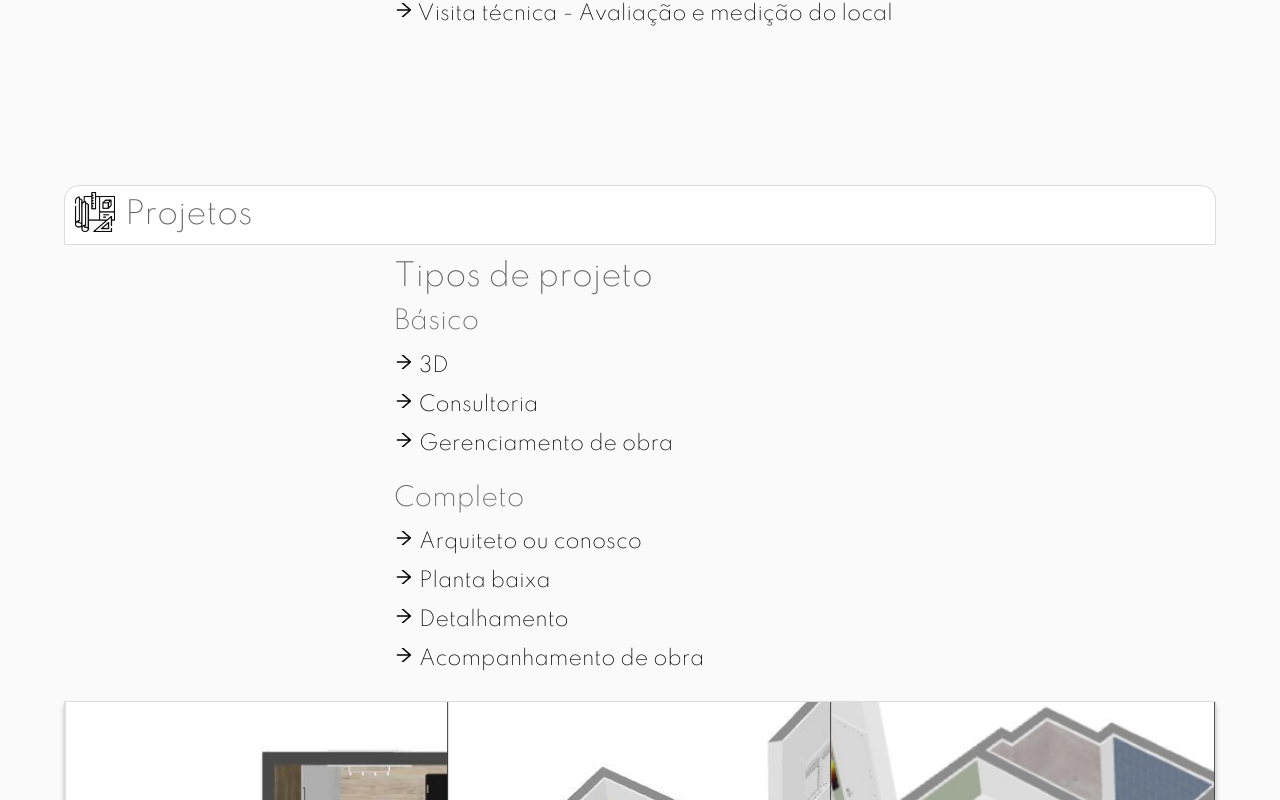
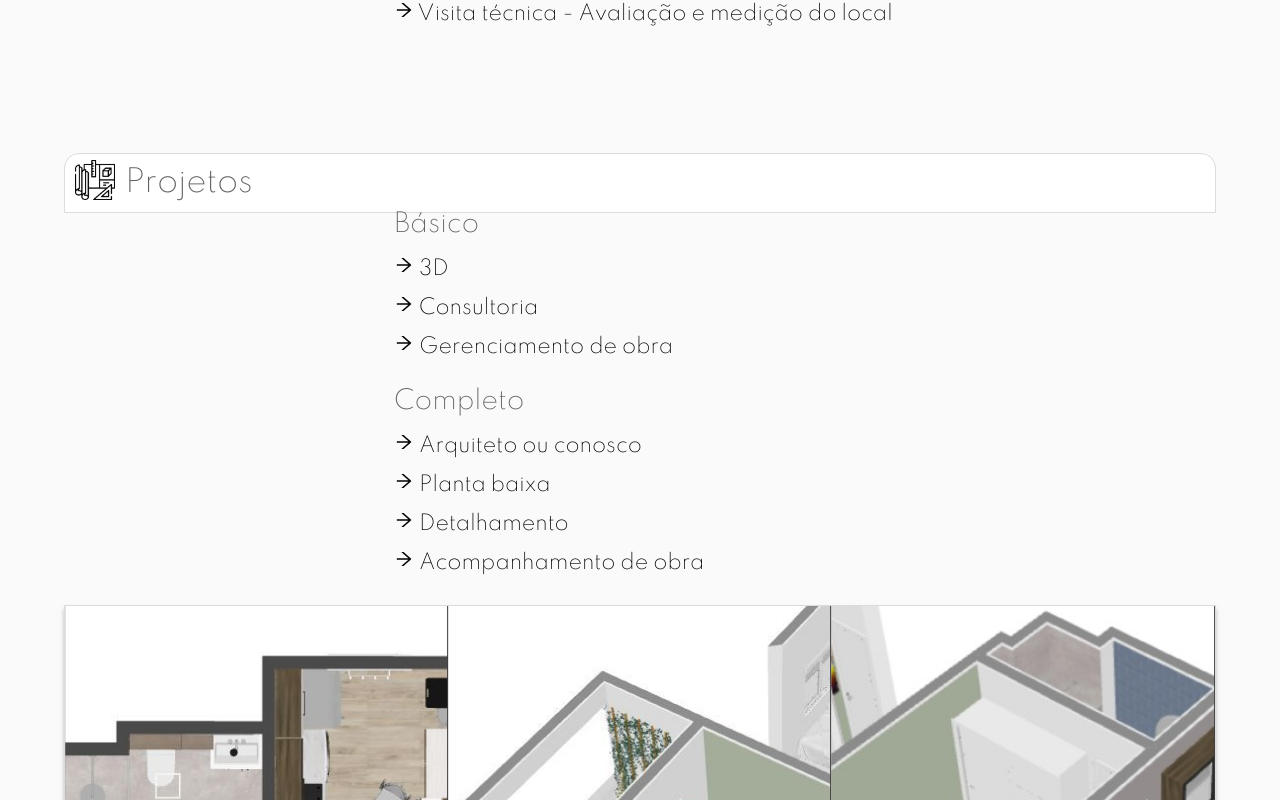
Before and after one commit to bruch0/BelasNaObra, a React (Create React App) app: page / in a window 1280 px wide. Shown: the part 1560-2360 px from the top of the page. Built offline with nearby package versions, Linux system fonts and the light colour scheme; grey boxes are pictures that could not be loaded.

Commit message:
requested changes

```diff
--- a/src/Components/Pages/Home/Contact.jsx
+++ b/src/Components/Pages/Home/Contact.jsx
@@ -121,7 +121,7 @@ const Contacts = styled.div`
 `
 
 const Social = styled.p`
-	margin: 50px 0px 50px 0px;
+	margin: 50px 0px 10px 0px;
 	text-align: center;
 	font-weight: bold;
 	font-size: 20px;
--- a/src/Components/Pages/Home/Process.jsx
+++ b/src/Components/Pages/Home/Process.jsx
@@ -48,7 +48,7 @@ const Title = styled.p`
 `
 
 const Processes = styled.ol`
-	width: 60%;
+	width: 100%;
 	list-style: none;
 	`
 
--- a/src/Components/Pages/Home/Template.jsx
+++ b/src/Components/Pages/Home/Template.jsx
@@ -21,7 +21,6 @@ function Template({viewportWidth, logo, slides, name}) {
 			</Title>
 			{name === 'Projetos' ?
 			<>
-				<p>Tipos de projeto</p>
 				<span>Básico</span>
 				<ul>
 					<li><AiOutlineArrowRight /> 3D</li>
@@ -48,7 +47,7 @@ function Template({viewportWidth, logo, slides, name}) {
 
 const TemplateSection = styled.div`
 	width: 100%;
-	padding: 5%;
+	padding: 2.5% 5%;
 
 	p {
 		font-size: 30px;
@@ -89,6 +88,7 @@ const TemplateSection = styled.div`
 		ul, p, span {
 			padding: 1.5% 0px 1.5% 10%;
 		}
+		padding: 5%;
 	}
 `
 
```
